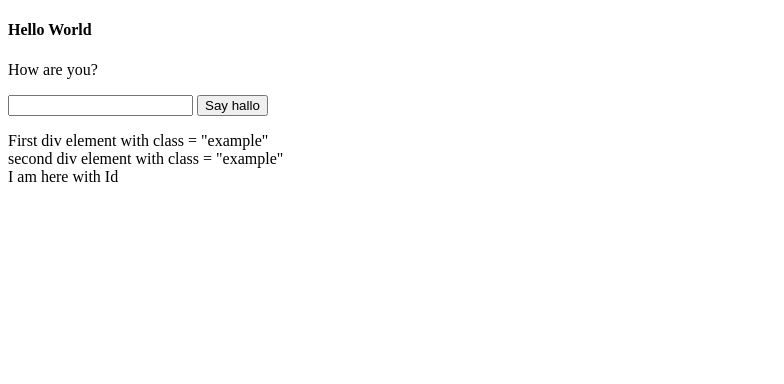
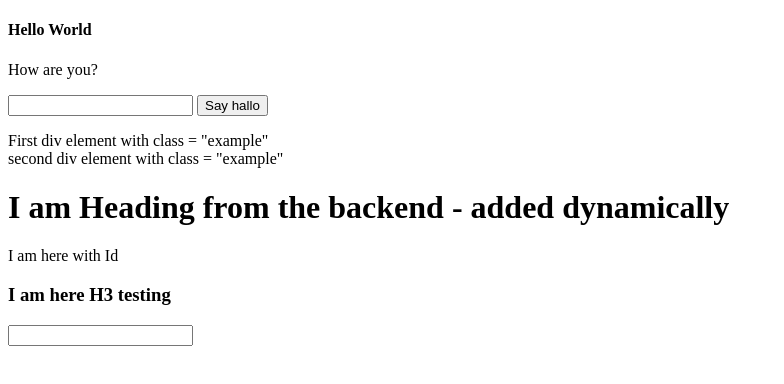
Before and after one commit to princeblack/javascript-learning, a plain HTML site: page Browser/started/index.html in a window 1280 px wide. Shown: the whole page, without its empty margins (0-784 px from the left). Drawn offline with Linux system fonts and the light colour scheme.

Commit message:
dom for the first week

```diff
--- a/Browser/shopping/shop.js
+++ b/Browser/shopping/shop.js
@@ -52,6 +52,7 @@ addGiftObj.onclick = ()=>{
     }
         // after adding
     giftObj.value = '';
+    sumObj.onclick()
 }
 
 
@@ -61,6 +62,7 @@ removeLastGiftObj.onclick= () =>{
     let allGiftObj = document.querySelectorAll("#shopping > li");
     allGiftObj[[allGiftObj.length-1]].remove();
     basket.pop()
+    sumObj.onclick()
 }
 
 
@@ -70,6 +72,7 @@ removeFirstGistObj.onclick = ()=>{
     let allGiftObj = document.querySelectorAll("#shopping > li");
     allGiftObj[0].remove()
     basket.shift()
+    sumObj.onclick()
 }
 
 
@@ -94,6 +97,7 @@ removeObj.onclick=() =>{
     }
     if (!found) {
         alert(`gift ${texBoxGiftObj.value} not found!`)
+        sumObj.onclick()
     }
 }
 
--- a/Browser/started/main.js
+++ b/Browser/started/main.js
@@ -38,3 +38,17 @@ saymynameObj.onclick=function () {
         return arr;
     }
 }
+
+//  add dynamic input type text
+let inputObj= document.createElement("input");
+inputObj.type= "text";
+inputObj.className="testClass";
+document.body.appendChild(inputObj)
+
+let divContainerObj = document.querySelector("#divContainer");
+let newHeading = document.createElement('h1');
+
+newHeading.innerHTML = "I am Heading from the backend - added dynamically";
+divContainerObj.insertAdjacentElement("afterbegin",newHeading);
+
+divContainerObj.insertAdjacentHTML("afterend", "<h3> I am here H3 testing</h3>")
```
Also changed, not shown: Browser/started/index.html (+2 -0 lines).
